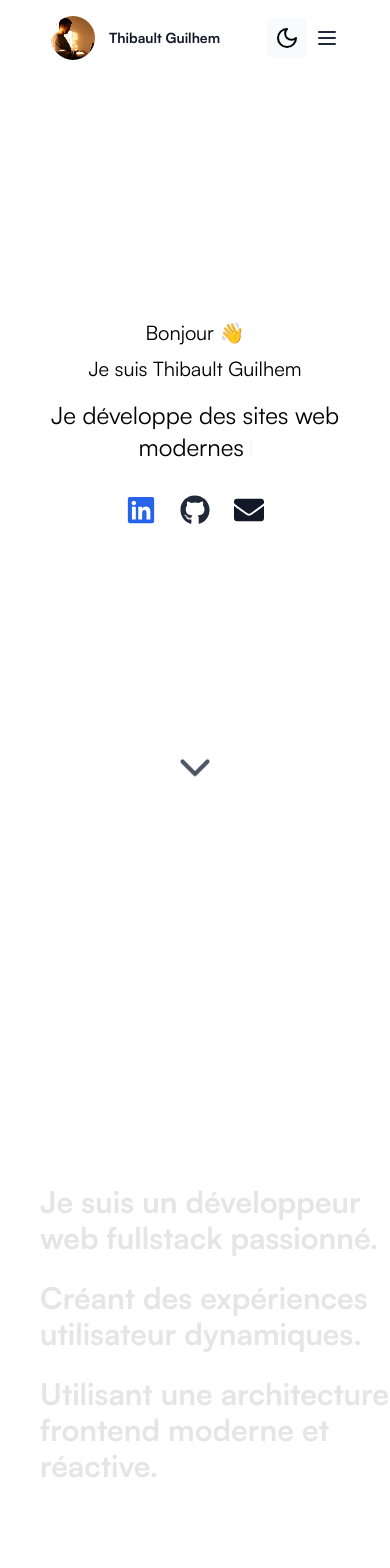
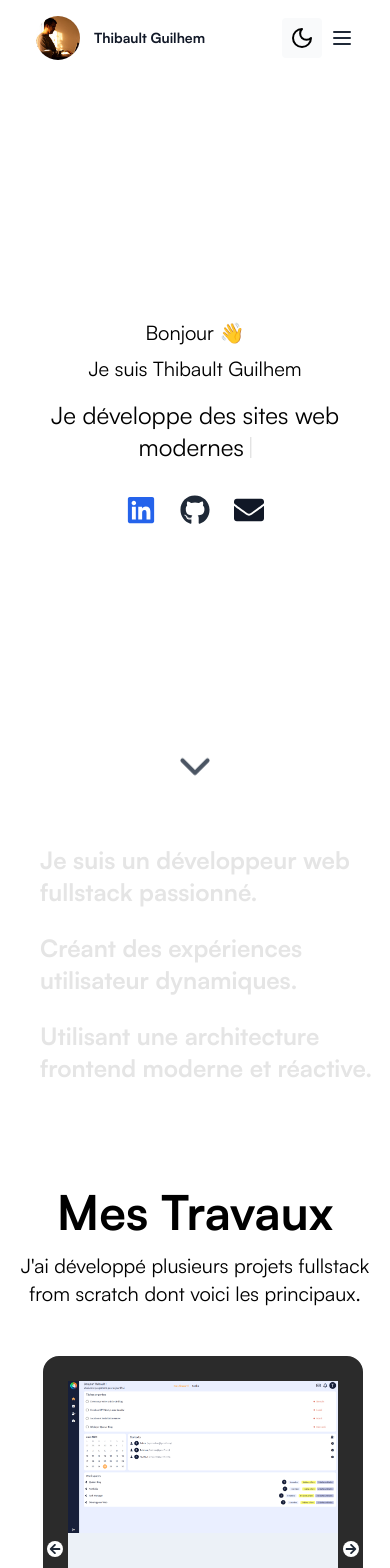
Before and after one commit to ThibaultG94/next-portfolio, a Next.js app: page / in a window 390 px wide. Shown: the top 1568 px of the page. Built offline with nearby package versions, Linux system fonts and the light colour scheme.

Commit message:
chore: Update TextIntro component with responsive layout and font size adjustments

```diff
--- a/src/app/components/TextIntro.js
+++ b/src/app/components/TextIntro.js
@@ -46,7 +46,7 @@ const TextIntro = () => {
   };
 
   return (
-    <section className="h-screen pl-10 sm:pl-8 md:pl-6 lg:pl-4 max-w-lg sm:max-w-xl md:max-w-3xl lg:max-w-5xl mt-10 xxs:mt-20 xs:mt-32 sm:mt-40 md:mt-52 lg:mt-60 mx-auto text-left flex flex-col justify-center bg-dark text-light">
+    <section className="pl-10 sm:pl-8 md:pl-6 lg:pl-4 max-w-lg sm:max-w-xl md:max-w-3xl lg:max-w-5xl mx-auto text-left flex flex-col justify-center bg-dark text-light">
       {[
         "Je suis un développeur web fullstack passionné.",
         "Créant des expériences utilisateur dynamiques.",
@@ -55,7 +55,7 @@ const TextIntro = () => {
         <p
           key={index}
           ref={(el) => (blocksRef.current[index] = el)}
-          className="text-2xl xxs:text-3xl xs:text-4xl sm:text-5xl md:text-6xl lg:text-7xl xl:text-8xl 2xl:text-9xl mb-4 xxs:mb-6 xs:mb-8 sm:mb-10 md:mb-12 lg:mb-14 xl:mb-16 2xl:mb-20 font-semibold transition-opacity duration-300"
+          className="text-xl xxs:text-2xl xs:text-3xl sm:text-4xl md:text-5xl lg:text-6xl xl:text-7xl 2xl:text-8xl mb-4 xxs:mb-6 xs:mb-8 sm:mb-10 md:mb-12 lg:mb-14 xl:mb-16 2xl:mb-20 font-semibold transition-opacity duration-300"
           style={{ opacity: getOpacity(blocksRef.current[index]) }}
         >
           {text}
--- a/tailwind.config.js
+++ b/tailwind.config.js
@@ -15,7 +15,7 @@ module.exports = {
       },
       screens: {
         xs: "425px",
-        xxs: "320px",
+        xxs: "350px",
       },
     },
   },
```
